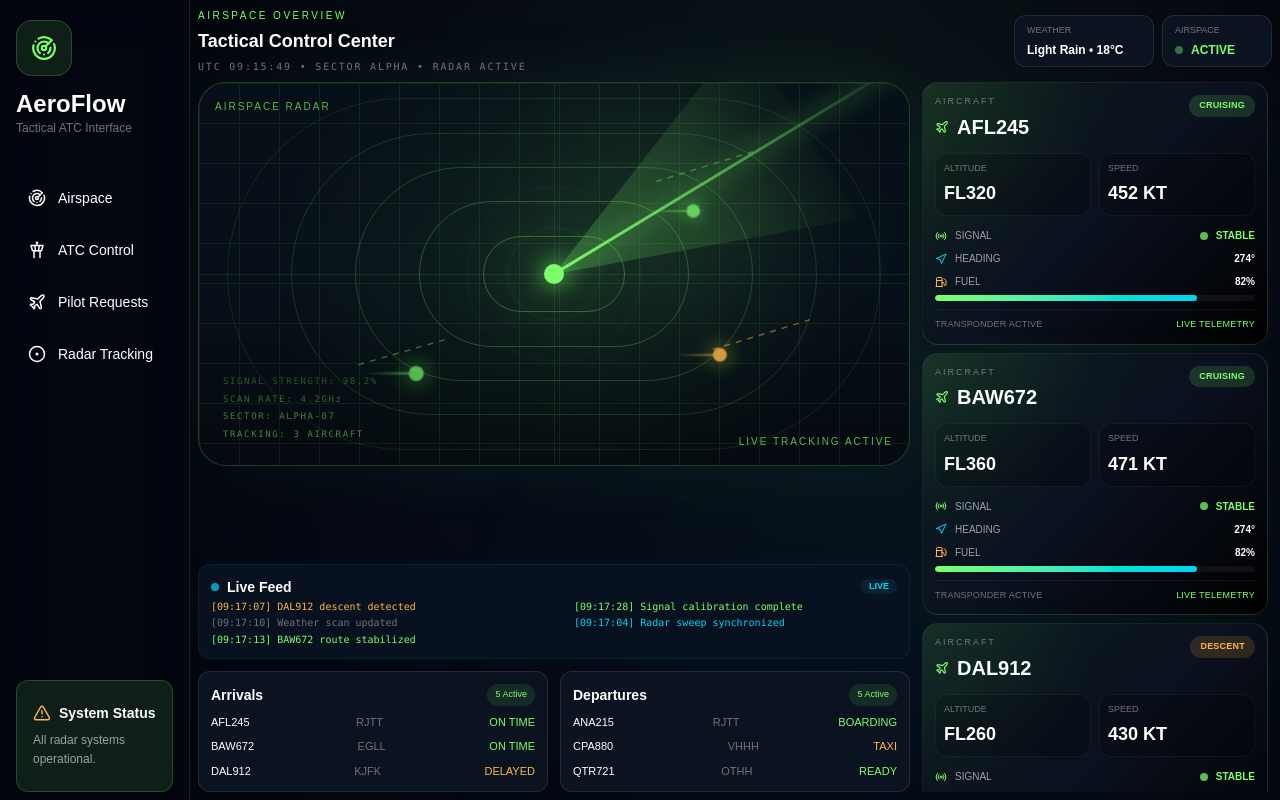
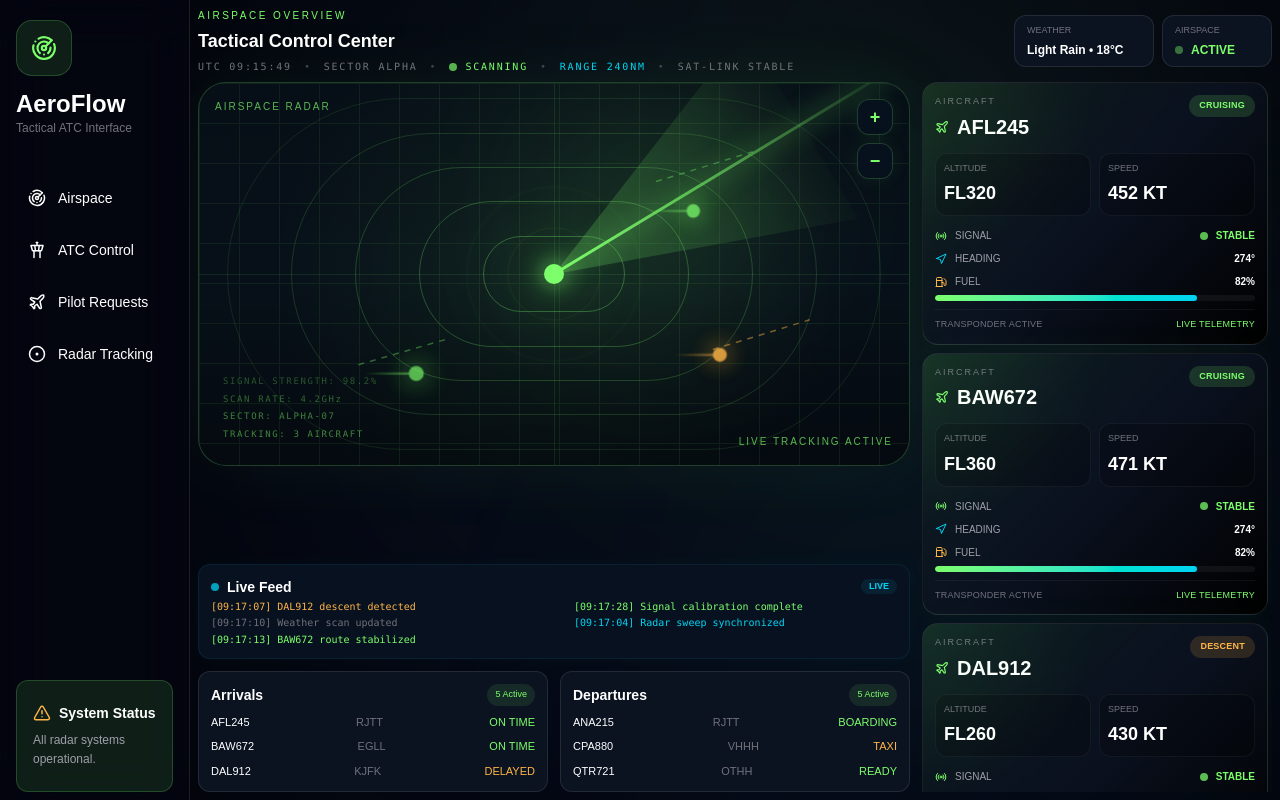
Before and after one commit to datsyolowi/-AeroFlow-ATC-Pilot-Simulation-System, a React (Vite) app: page / in a window 1280 px wide. Built offline with nearby package versions, Linux system fonts and the light colour scheme.

Commit message:
added some features and animation on dashboard

```diff
--- /dev/null
+++ b/src/components/CommandConsole.jsx
@@ -0,0 +1,130 @@
+import { motion } from "framer-motion";
+
+const logs = [
+  "TRACKING AFL245",
+  "ALTITUDE STABLE FL320",
+  "DAL912 BEGINNING DESCENT",
+  "WEATHER CLEAR IN SECTOR B12",
+  "RUNWAY 27 READY FOR ARRIVAL",
+  "SIGNAL LINK STABLE",
+  "NO CONFLICT DETECTED",
+];
+
+export default function CommandConsole() {
+  return (
+    <div
+      className="
+        relative
+        rounded-2xl
+        border
+        border-[#7CFF6B]/10
+        bg-[#08111F]
+        overflow-hidden
+        shadow-[0_0_30px_rgba(124,255,107,0.04)]
+      "
+    >
+      {/* HEADER */}
+      <div
+        className="
+          flex
+          items-center
+          justify-between
+          px-4
+          py-3
+          border-b
+          border-white/5
+        "
+      >
+        <div className="flex items-center gap-2">
+          <div
+            className="
+              w-2
+              h-2
+              rounded-full
+              bg-[#7CFF6B]
+              animate-pulse
+            "
+          />
+
+          <h2
+            className="
+              text-sm
+              font-semibold
+              text-white
+            "
+          >
+            ATC Command Console
+          </h2>
+        </div>
+
+        <div
+          className="
+            text-[9px]
+            tracking-[0.22em]
+            text-[#7CFF6B]/60
+            font-mono
+          "
+        >
+          ACTIVE
+        </div>
+      </div>
+
+      {/* TERMINAL */}
+      <div
+        className="
+          h-[180px]
+          overflow-hidden
+          px-4
+          py-3
+          font-mono
+          text-[11px]
+          space-y-2
+        "
+      >
+        {logs.map((log, index) => (
+          <motion.div
+            key={index}
+            initial={{
+              opacity: 0,
+              x: -10,
+            }}
+            animate={{
+              opacity: 1,
+              x: 0,
+            }}
+            transition={{
+              delay: index * 0.15,
+            }}
+            className="
+              flex
+              items-center
+              gap-2
+              text-[#7CFF6B]
+            "
+          >
+            <span className="text-cyan-400">{">"}</span>
+
+            <span className="tracking-wide">{log}</span>
+          </motion.div>
+        ))}
+
+        {/* BLINKING CURSOR */}
+        <motion.div
+          animate={{
+            opacity: [0, 1, 0],
+          }}
+          transition={{
+            duration: 1,
+            repeat: Infinity,
+          }}
+          className="
+            text-[#7CFF6B]
+            mt-3
+          "
+        >
+          _
+        </motion.div>
+      </div>
+    </div>
+  );
+}
--- a/src/components/RadarScreen.jsx
+++ b/src/components/RadarScreen.jsx
@@ -395,12 +395,6 @@ export default function RadarScreen({ selectedAircraft, setSelectedAircraft }) {
               animate={{
                 opacity: [0.7, 1, 0.8, 1],
                 scale: [1, 1.15, 1],
-                boxShadow: [
-                  "0 0 12px rgba(124,255,107,0.45)",
-                  "0 0 28px rgba(124,255,107,1)",
-                  "0 0 18px rgba(124,255,107,0.65)",
-                  "0 0 12px rgba(124,255,107,0.45)",
-                ],
               }}
               transition={{
                 duration: 1.8,
@@ -411,18 +405,13 @@ export default function RadarScreen({ selectedAircraft, setSelectedAircraft }) {
               className={`
                 ${aircraft.size}
                 rounded-full
-                ${
-                  hoveredAircraft?.id === aircraft.id
-                    ? "shadow-[0_0_30px_rgba(124,255,107,1)]"
-                    : "shadow-[0_0_18px_rgba(124,255,107,0.95)]"
-                }
               `}
               style={{
                 backgroundColor: aircraft.color,
-                transform:
-                  hoveredAircraft?.id === aircraft.id
-                    ? "scale(1.4)"
-                    : "scale(1)",
+                boxShadow:
+                  aircraft.status === "DESCENT"
+                    ? "0 0 24px rgba(255,181,71,0.9)"
+                    : "0 0 24px rgba(124,255,107,0.9)",
               }}
             />
 
@@ -609,6 +598,63 @@ export default function RadarScreen({ selectedAircraft, setSelectedAircraft }) {
         </motion.div>
       </div>
 
+      {/* RADAR CONTROLS */}
+      <div
+        className="
+          absolute
+          top-4
+          right-4
+          z-50
+          flex
+          flex-col
+          gap-2
+        "
+      >
+        <button
+          className="
+            w-9
+            h-9
+            rounded-xl
+            border
+            border-[#7CFF6B]/20
+            bg-[#08111F]/90
+            backdrop-blur-xl
+            text-[#7CFF6B]
+            text-lg
+            font-semibold
+            hover:bg-[#7CFF6B]/10
+            hover:scale-105
+            transition-all
+            duration-200
+            shadow-[0_0_20px_rgba(124,255,107,0.08)]
+          "
+        >
+          +
+        </button>
+
+        <button
+          className="
+            w-9
+            h-9
+            rounded-xl
+            border
+            border-[#7CFF6B]/20
+            bg-[#08111F]/90
+            backdrop-blur-xl
+            text-[#7CFF6B]
+            text-lg
+            font-semibold
+            hover:bg-[#7CFF6B]/10
+            hover:scale-105
+            transition-all
+            duration-200
+            shadow-[0_0_20px_rgba(124,255,107,0.08)]
+          "
+        >
+          −
+        </button>
+      </div>
+
       {/* LABELS */}
       <div
         className="
--- a/src/pages/Home.jsx
+++ b/src/pages/Home.jsx
@@ -4,6 +4,7 @@ import AircraftCard from "../components/AircraftCard";
 
 import { useEffect, useState } from "react";
 import { motion } from "framer-motion";
+import CommandConsole from "../components/CommandConsole";
 
 export default function Home() {
   const [selectedAircraft, setSelectedAircraft] = useState(null);
@@ -81,7 +82,43 @@ export default function Home() {
                   font-mono
                 "
             >
-              UTC {utcTime} • SECTOR ALPHA • RADAR ACTIVE
+              <div className="flex items-center gap-3 flex-wrap">
+                <span>UTC {utcTime}</span>
+
+                <span className="text-zinc-700">•</span>
+
+                <span>SECTOR ALPHA</span>
+
+                <span className="text-zinc-700">•</span>
+
+                <div className="flex items-center gap-2">
+                  <motion.div
+                    animate={{
+                      opacity: [0.3, 1, 0.3],
+                    }}
+                    transition={{
+                      duration: 1.5,
+                      repeat: Infinity,
+                    }}
+                    className="
+        w-2
+        h-2
+        rounded-full
+        bg-[#7CFF6B]
+      "
+                  />
+
+                  <span className="text-[#7CFF6B]">SCANNING</span>
+                </div>
+
+                <span className="text-zinc-700">•</span>
+
+                <span className="text-cyan-400">RANGE 240NM</span>
+
+                <span className="text-zinc-700">•</span>
+
+                <span className="text-zinc-500">SAT-LINK STABLE</span>
+              </div>
             </p>
           </div>
 
```
